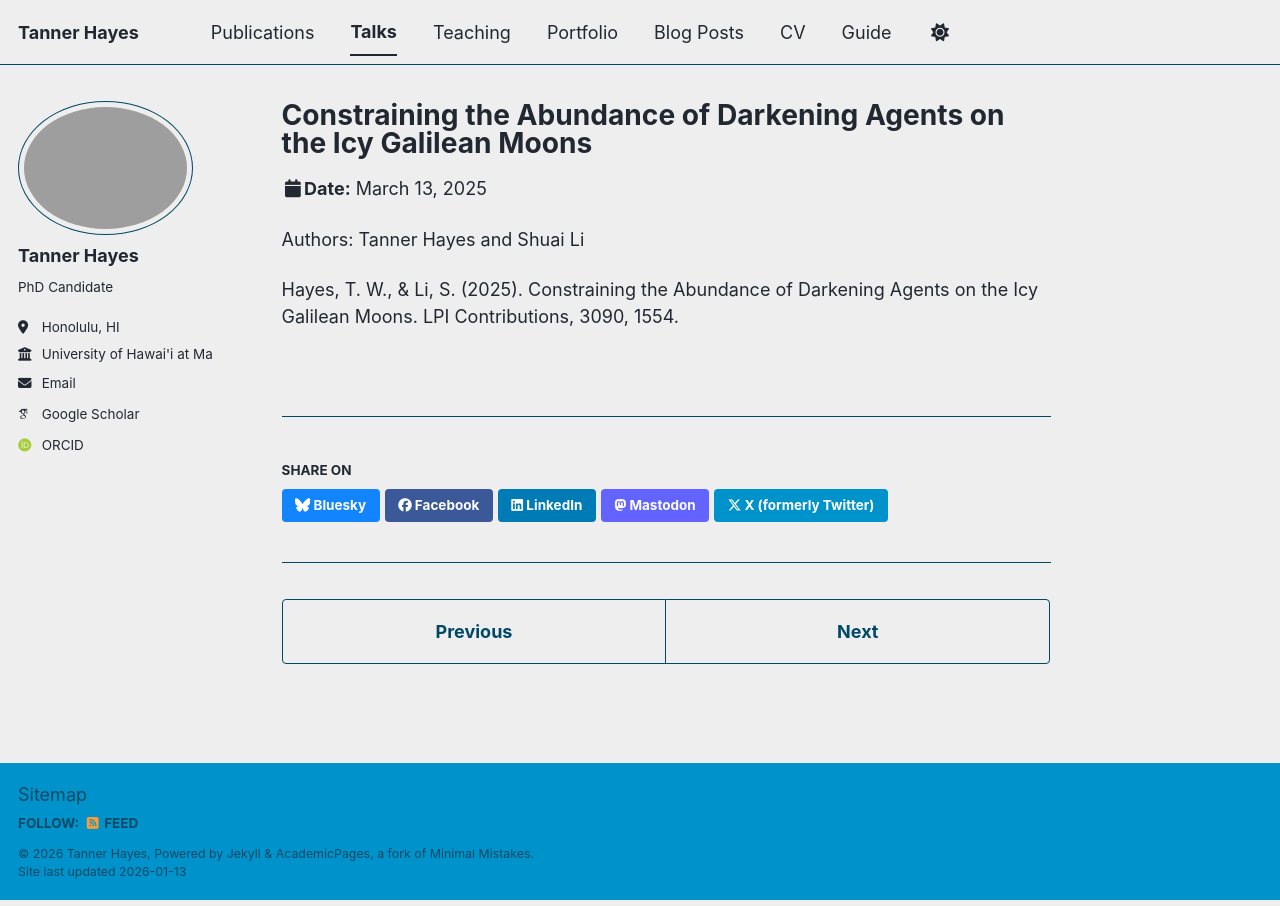
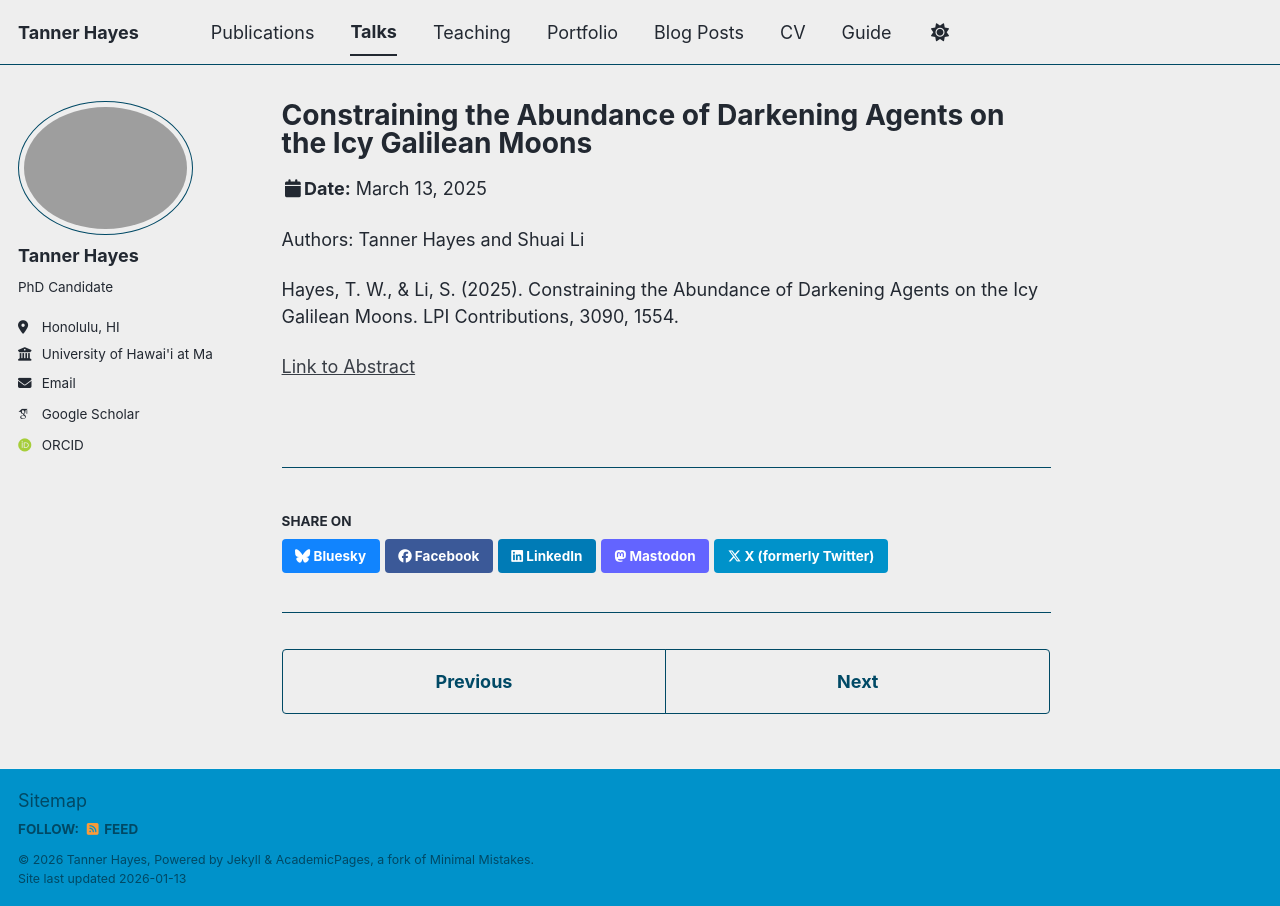
Before and after one commit to th-blip12/twhayes, a Jekyll site: the page built from _talks/LPSC55.md, in a window 1280 px wide. Built offline with Jekyll 4.4.1, drawn with Linux system fonts in a browser that asks for light colours; some web fonts are replaced; a script bundle is joined from its source files by our own code; library files that are not in the unit come from our copies.

Commit message:
Update LPSC55.md

```diff
--- a/_talks/LPSC55.md
+++ b/_talks/LPSC55.md
@@ -11,3 +11,5 @@ location: "The Woodlands, TX"
 Authors: Tanner Hayes and Shuai Li
 
 Hayes, T. W., & Li, S. (2025). Constraining the Abundance of Darkening Agents on the Icy Galilean Moons. LPI Contributions, 3090, 1554.
+
+[Link to Abstract](https://www.hou.usra.edu/meetings/lpsc2025/pdf/1554.pdf)
```
